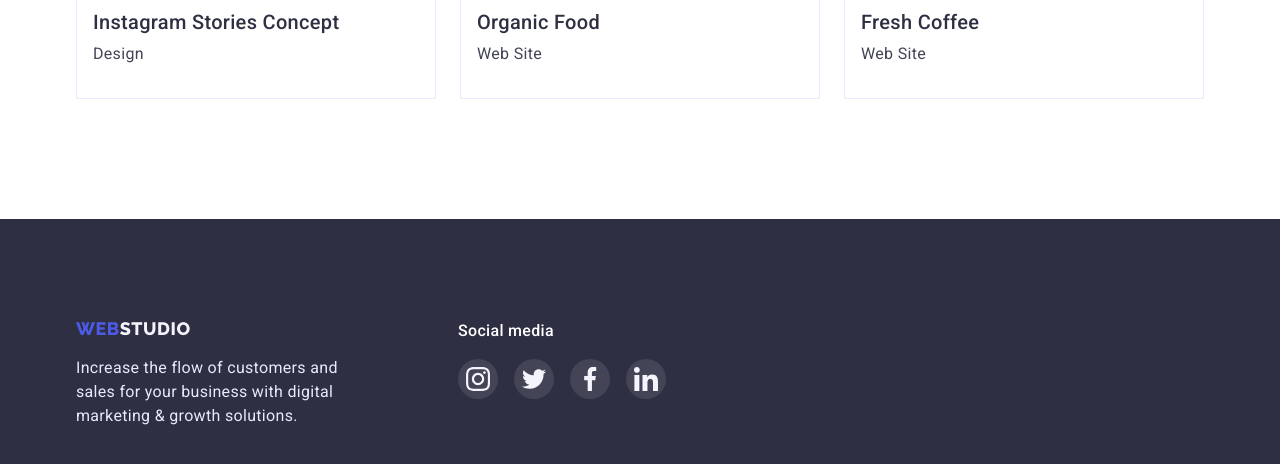
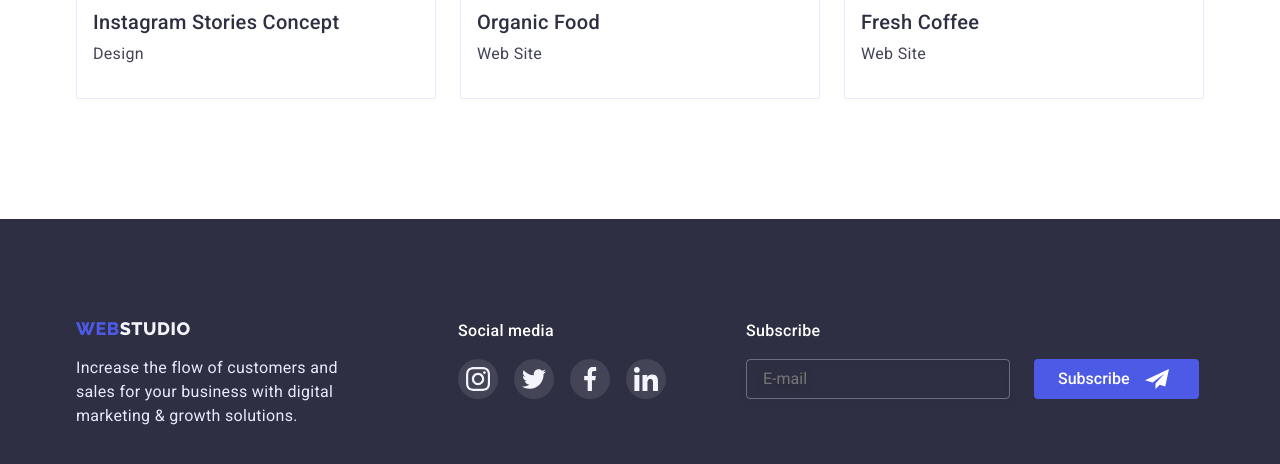
Before and after one commit to arhip14/goit-markup-hw-06, a plain HTML site: page portfolio.html in a window 1280 px wide. Shown: the part 1548-2012 px from the top of the page. Drawn offline with nearby package versions, Linux system fonts and the light colour scheme.

Commit message:
Update portfolio.html

```diff
--- a/portfolio.html
+++ b/portfolio.html
@@ -243,7 +243,22 @@
           </li>
       </ul>
     </div>
+    <form class="subscribe-form">
+      <label class="subscribe-title">Subscribe</label>
+      <div class="subscribe-field">
+        <input class="subscribe-input" type="user-email"
+        id="user-email"
+        name="user-email"
+        type="email"
+        placeholder="E-mail"
+        required>
+        <button class="subscribe-btn btn" type="submit">
+          Subscribe
+          <svg class="subscribe-icon">
+            <use href="./images/sprite.svg#icon-telegram"></use>
+          </svg>
+        </button>
+      </div>
+    </form>
   </div>
 </footer>
-  </body>
-</html>
```
